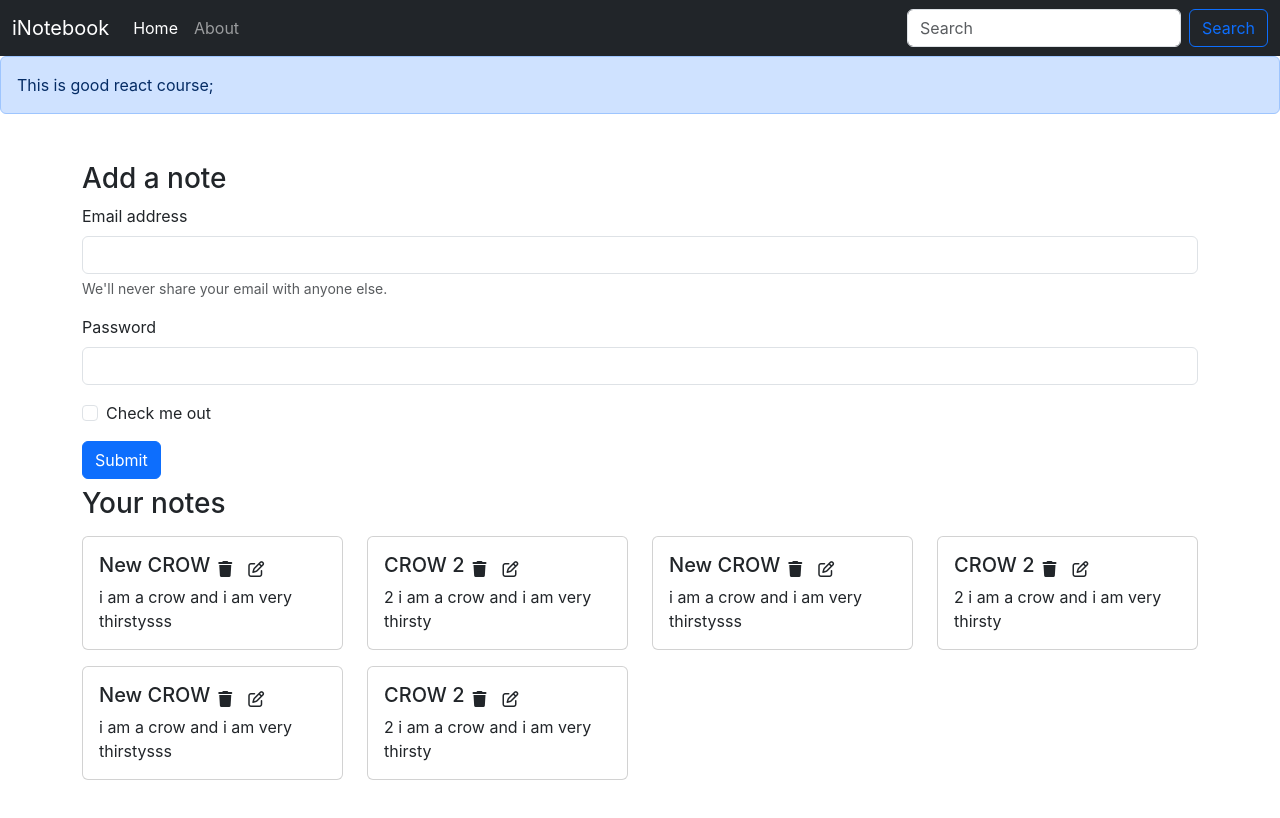
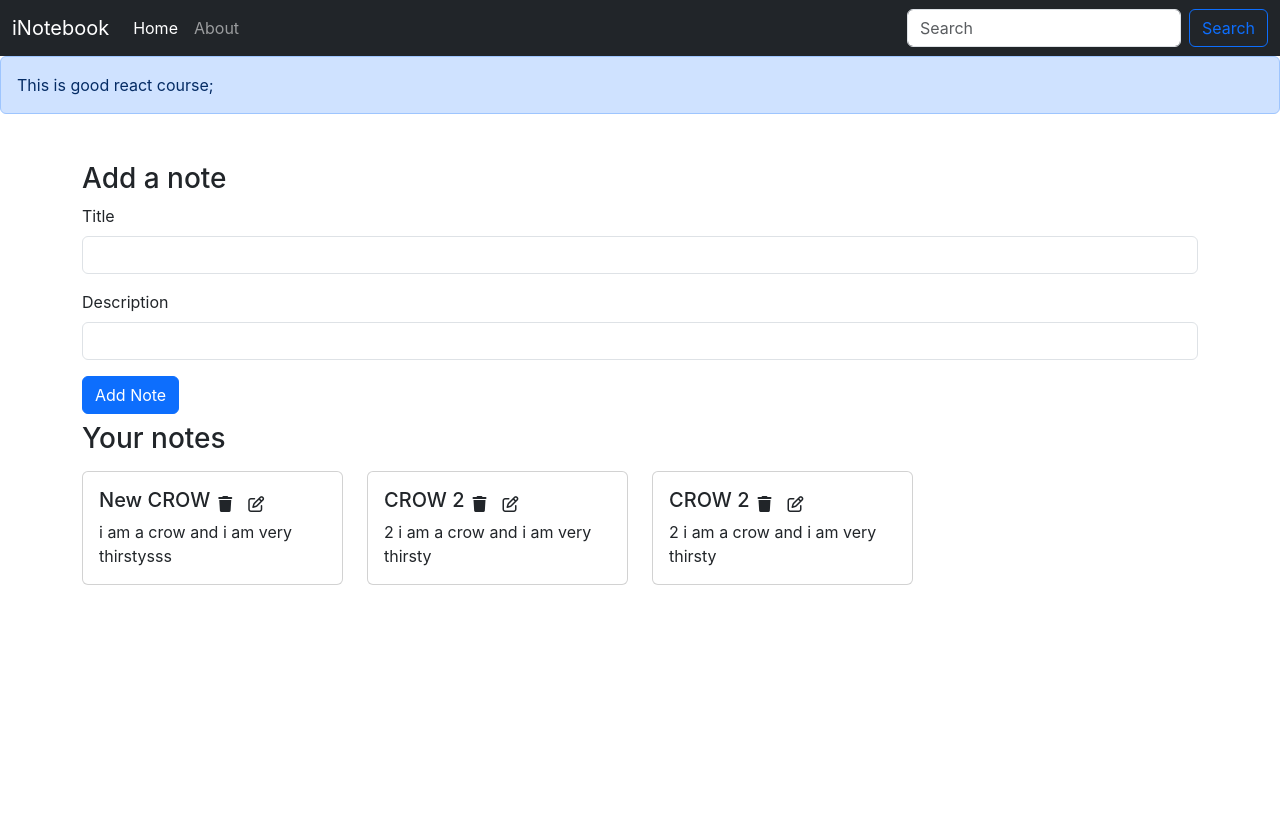
Before and after one commit to foxy667037/inotebook, a React (Create React App) app: page / in a window 1280 px wide. Shown: the top 818 px of the page. Built offline with nearby package versions, Linux system fonts and the light colour scheme.

Commit message:
vedio 63

```diff
--- /dev/null
+++ b/src/components/AddNote.js
@@ -0,0 +1,68 @@
+import React, { useContext, useState } from "react";
+import noteContext from "../context/notes/noteContext";
+
+// function to add a note:
+const AddNote = () => {
+  // using context:
+  const context = useContext(noteContext);
+
+  // decrypt addNote function from noteContext:
+  const { addNote } = context;
+
+  // using state to add note:
+  const [note, setNote] = useState({ title: "", description: "", tag: "" });
+
+  // functon to add a note
+  const handleAddNote = (e) => {
+    e.preventDefault();
+    addNote(note.title, note.description, note.tag);
+  };
+
+  // function to change description or title while typing:
+
+  const onChange = (e) => {
+    setNote({ ...note, [e.target.name]: e.target.value });
+  };
+
+  return (
+    <>
+      <h3>Add a note</h3>
+      <form>
+        <div className="mb-3">
+          <label htmlFor="title" className="form-label">
+            Title
+          </label>
+          <input
+            type="text"
+            className="form-control"
+            id="title"
+            name="title"
+            aria-describedby="emailHelp"
+            onChange={onChange}
+          />
+        </div>
+        <div className="mb-3">
+          <label htmlFor="description" className="form-label">
+            Description
+          </label>
+          <input
+            type="text"
+            name="description"
+            className="form-control"
+            id="description"
+            onChange={onChange}
+          />
+        </div>
+        <button
+          type="submit"
+          className="btn btn-primary"
+          onClick={handleAddNote}
+        >
+          Add Note
+        </button>
+      </form>
+    </>
+  );
+};
+
+export default AddNote;
--- a/src/components/Home.js
+++ b/src/components/Home.js
@@ -5,23 +5,6 @@
    return (
     <>
       <div className='container my-5'>
-          <h3>Add a note</h3>
-          <form>
-            <div className="mb-3">
-              <label htmlFor="exampleInputEmail1" className="form-label">Email address</label>
-              <input type="email" className="form-control" id="exampleInputEmail1" aria-describedby="emailHelp"/>
-              <div id="emailHelp" className="form-text">We'll never share your email with anyone else.</div>
-            </div>
-            <div className="mb-3">
-              <label htmlFor="exampleInputPassword1" className="form-label">Password</label>
-              <input type="password" className="form-control" id="exampleInputPassword1"/>
-            </div>
-            <div className="mb-3 form-check">
-              <input type="checkbox" className="form-check-input" id="exampleCheck1"/>
-              <label className="form-check-label" htmlFor="exampleCheck1">Check me out</label>
-            </div>
-            <button type="submit" className="btn btn-primary">Submit</button>
-          </form>
           <Notes/>
       </div>
     </>
--- a/src/components/Notes.js
+++ b/src/components/Notes.js
@@ -1,6 +1,7 @@
 import React , {useContext} from 'react';
 import noteContext from '../context/notes/noteContext';
 import Noteitems from './Noteitems';
+import AddNote from './AddNote';
 
 const Notes = () => {
 
@@ -8,12 +9,15 @@
   const {notes, setnotes} = context;
 
   return (
+    <>
+      <AddNote/>
       <div className='row my-2'>
         <h3>Your notes</h3>
           {notes.map((note)=> {
             return <Noteitems key={note._id} note={note} />;
           })}
       </div>
+    </>
   )
 }
 
--- a/src/context/notes/NoteState.js
+++ b/src/context/notes/NoteState.js
@@ -1,72 +1,69 @@
-import noteContext from './noteContext';
-import { useState } from 'react';
+import noteContext from "./noteContext";
+import { useState } from "react";
 
+// notestate:
 const NoteState = (props) => {
-
-    const notesInitial = [
+  const notesInitial = [
     {
-      "_id": "6622865aeadcca43e9ee6155d",
-      "user": "6622857aeadcca4e9ee61548",
-      "title": "New CROW",
-      "description": "i am a crow and i am very thirstysss",
-      "tag": "general",
-      "date": 1713538650852,
-      "__v": 0
+      _id: "6622865aeadcca43e9ee6155d",
+      user: "6622857aeadcca4e9ee61548",
+      title: "New CROW",
+      description: "i am a crow and i am very thirstysss",
+      tag: "general",
+      date: 1713538650852,
+      __v: 0,
     },
     {
-      "_id": "66228665eadcca4e9e4e6155f",
-      "user": "6622857aeadcca4e9ee61548",
-      "title": "CROW 2",
-      "description": "2 i am a crow and i am very thirsty",
-      "tag": "general 2",
-      "date": 1713538661241,
-      "__v": 0
+      _id: "66228665eadcca4e9e4e6155f",
+      user: "6622857aeadcca4e9ee61548",
+      title: "CROW 2",
+      description: "2 i am a crow and i am very thirsty",
+      tag: "general 2",
+      date: 1713538661241,
+      __v: 0,
     },
     {
-        "_id": "6622865aeadcca54e9ee6155d",
-        "user": "6622857aeadcca4e9ee61548",
-        "title": "New CROW",
-        "description": "i am a crow and i am very thirstysss",
-        "tag": "general",
-        "date": 1713538650852,
-        "__v": 0
-      },
-      {
-        "_id": "66228665eadcca784e9ee6155f",
-        "user": "6622857aeadcca4e9ee61548",
-        "title": "CROW 2",
-        "description": "2 i am a crow and i am very thirsty",
-        "tag": "general 2",
-        "date": 1713538661241,
-        "__v": 0
-      },
-      {
-        "_id": "6622865aeadcca46e9ee6155d",
-        "user": "6622857aeadcca4e9ee61548",
-        "title": "New CROW",
-        "description": "i am a crow and i am very thirstysss",
-        "tag": "general",
-        "date": 1713538650852,
-        "__v": 0
-      },
-      {
-        "_id": "66228665eadcca454e9ee6155f",
-        "user": "6622857aeadcca4e9ee61548",
-        "title": "CROW 2",
-        "description": "2 i am a crow and i am very thirsty",
-        "tag": "general 2",
-        "date": 1713538661241,
-        "__v": 0
-      }
-  ]
+      _id: "66228665eadcca454e9ee6155f",
+      user: "6622857aeadcca4e9ee61548",
+      title: "CROW 2",
+      description: "2 i am a crow and i am very thirsty",
+      tag: "general 2",
+      date: 1713538661241,
+      __v: 0,
+    },
+  ];
 
-  const [notes , setnotes] = useState(notesInitial);
+  const [notes, setnotes] = useState(notesInitial);
 
-    return (
-        <noteContext.Provider value={{notes , setnotes}}>
-            {props.children}
-        </noteContext.Provider>
-    )
-}
+  // Add a note:
+  const addNote = (title, description, tag) => {
+    // TODO api call:
+
+    const note = {
+      _id: "66228665eadcca454e9ee6155f",
+      user: "6622857aeadcca4e9ee61548",
+      title: title,
+      description: description,
+      tag: tag,
+      date: 1713538661241,
+      __v: 0,
+    };
+
+    // state that concatinate the note wih notes state:
+    setnotes(notes.concat(note));
+  };
+
+  // Edit a note:
+  const editNote = () => {};
+
+  // Delete a note:
+  const deleteNote = () => {};
+
+  return (
+    <noteContext.Provider value={{ notes, addNote, editNote, deleteNote }}>
+      {props.children}
+    </noteContext.Provider>
+  );
+};
 
 export default NoteState;
```
Lines whose indentation alone changed are shown as unchanged.
